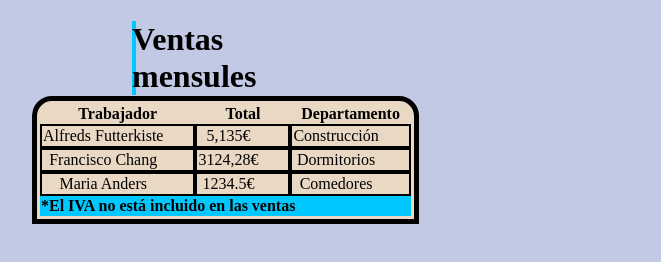
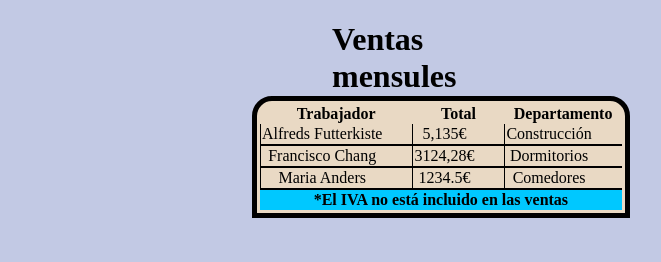
Before and after one commit to polvaraguirado/bootcamp, a plain HTML site: page css/borderradiuscircular.html in a window 1280 px wide. Shown: the whole page, without its empty margins (476-1137 px from the left). Drawn offline with Linux system fonts and the light colour scheme.

Commit message:
16/09/2024

```diff
--- a/css/borderradiuscircular.css
+++ b/css/borderradiuscircular.css
@@ -1,16 +1,17 @@
 body {
   background-color: rgb(194, 201, 228);
+  text-align: center;
 }
 
 h1 {
   background: rgb(0, 200, 255);
-  margin-left: 600px;
-  margin-right: 660px;
+  margin-left: 800px;
+  margin-right: 870px;
   margin-bottom: 1px;
 }
 table {
   background-color: rgb(233, 217, 196);
-  margin-left: 500px;
+  margin-left: 720px;
   border: 5px solid;
   border-spacing: 0px;
   border-top-left-radius: 20px;
@@ -18,12 +19,12 @@ table {
   padding: 3px;
 }
 
-tbody tr td{
+tbody tr td {
   padding-right: 30px;
-  text-align: center;
-  border: 2px solid;
+  border-bottom: 2px solid;
+  border-left: 1px solid;
+
 }
-
 
 tfoot {
   background: rgb(0, 200, 255);
```
